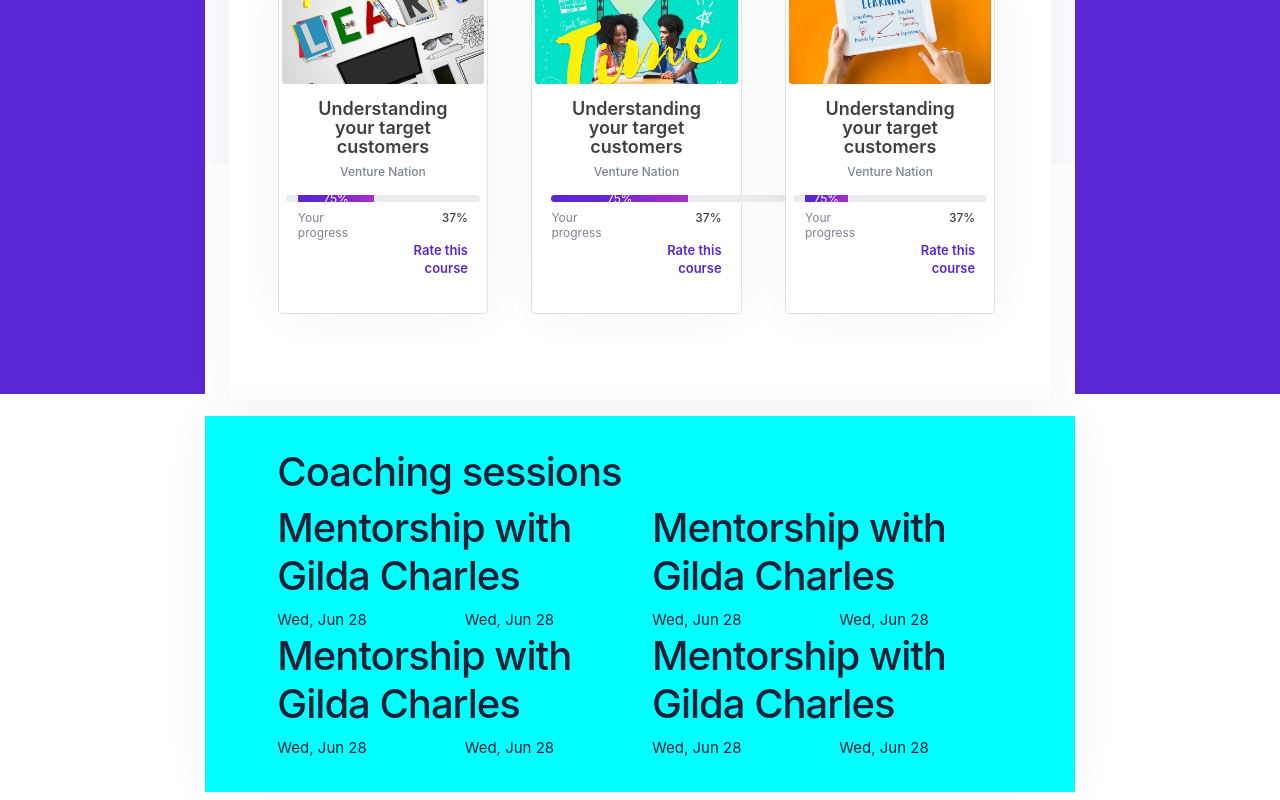
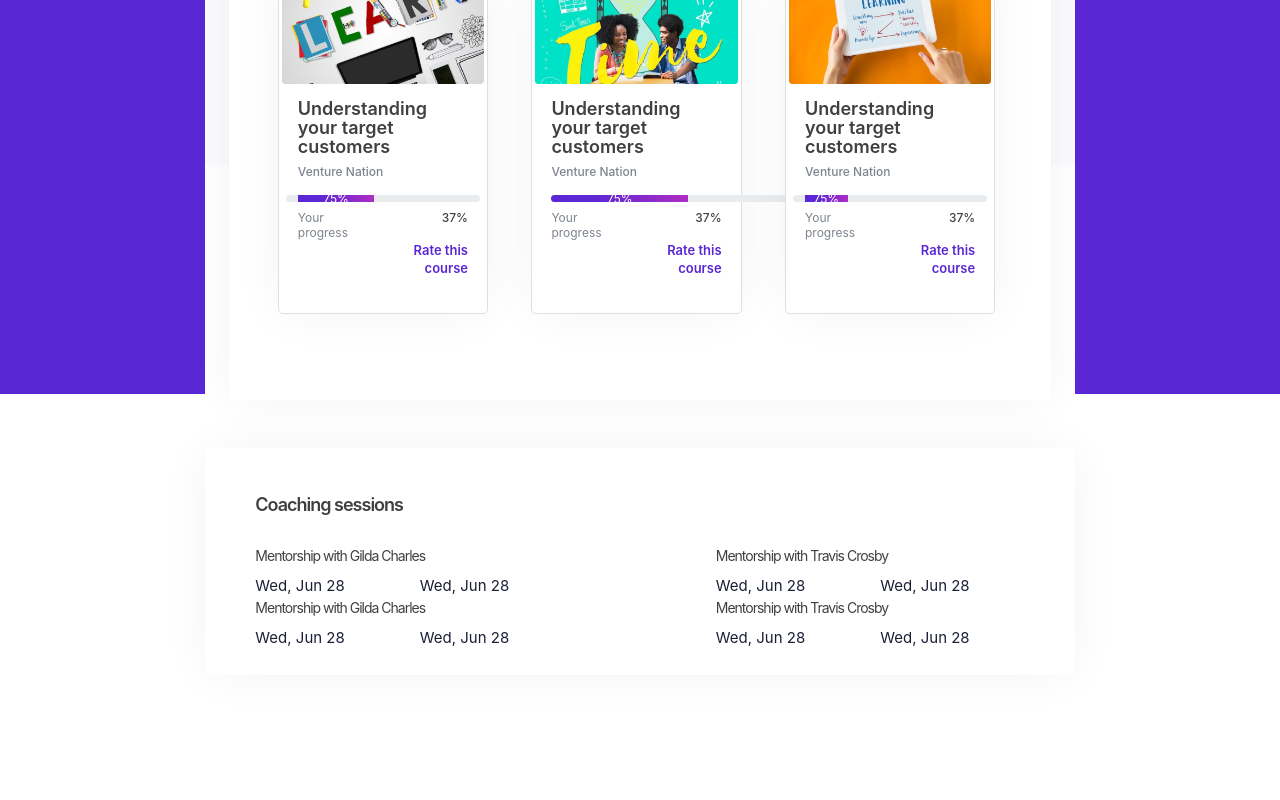
Before and after one commit to Ayodeji0955/vue-project, a Vue app: page /dashboard in a window 1280 px wide. Shown: the part 635-1435 px from the top of the page. After the commit the page ends 1350 px from the top, so only its background shows below. Built offline with nearby package versions, Linux system fonts and the light colour scheme.

Commit message:
added more css styles to the CoachingSession component

```diff
--- a/src/components/dashboard/CoachingSession.vue
+++ b/src/components/dashboard/CoachingSession.vue
@@ -1,31 +1,31 @@
 <template>
-    <div class="coaching-session">
-        <div class="container">
-            <h1>Coaching sessions</h1>
-            <div class="row justify-content-center">
-                <div class="col-md-6">
-                    <h1>Mentorship with Gilda Charles</h1>
+    <div class="coaching">
+        <div class="container coaching__container">
+            <h1 class="coaching__container--header-txt">Coaching sessions</h1>
+            <div class="row coaching__main-row justify-content-between">
+                <div class="col-md-5 coaching__main-col">
+                    <h1 class="coaching__main-col--sub-header">Mentorship with Gilda Charles</h1>
                     <div class="row">
                         <div class="col">Wed, Jun 28</div>
                         <div class="col">Wed, Jun 28</div>
                     </div>
                 </div>
-                <div class="col-md-6">
-                    <h1>Mentorship with Gilda Charles</h1>
+                <div class="col-md-5 coaching__main-col ">
+                    <h1 class="coaching__main-col--sub-header">Mentorship with Travis Crosby</h1>
                     <div class="row">
                         <div class="col">Wed, Jun 28</div>
                         <div class="col">Wed, Jun 28</div>
                     </div>
                 </div>
-                <div class="col-md-6">
-                    <h1>Mentorship with Gilda Charles</h1>
+                <div class="col-md-5 coaching__main-col">
+                    <h1 class="coaching__main-col--sub-header">Mentorship with Gilda Charles</h1>
                     <div class="row">
                         <div class="col">Wed, Jun 28</div>
                         <div class="col">Wed, Jun 28</div>
                     </div>
                 </div>
-                <div class="col-md-6">
-                    <h1>Mentorship with Gilda Charles</h1>
+                <div class="col-md-5 coaching__main-col">
+                    <h1 class="coaching__main-col--sub-header">Mentorship with Travis Crosby</h1>
                     <div class="row">
                         <div class="col">Wed, Jun 28</div>
                         <div class="col">Wed, Jun 28</div>
@@ -43,11 +43,42 @@
 @import "@/sass/variable.scss";
 @import "@/sass/mixin.scss";
 
-.coaching-session {
-    // background: #FFF;
-    padding: 2rem 3rem;
-    background-color: aqua;
-    box-shadow: 0px 0px 50px -5px rgba(0, 0, 0, 0.06);
+.coaching {
+    padding: 2rem 0rem;
+
+
+    &__container {
+        background: #FFF;
+        box-shadow: 0px 0px 50px -5px rgba(0, 0, 0, 0.06);
+        padding: 1.4375rem 1.6875rem 1.5625rem 1.5625rem;
+
+        &--header-txt {
+            color: var(--text-black, #404040);
+            font-family: Inter;
+            font-size: 1.125rem;
+            font-style: normal;
+            font-weight: 600;
+            line-height: normal;
+            padding: 1.4375rem 1.6875rem 0rem 1.5625rem;
+        }
+    }
+
+    &__main-row {
+        padding: 1.4375rem 1.6875rem 0rem 1.5625rem;
+    }
+
+    &__main-col {
+
+        &--sub-header {
+            color: var(--text-black, #404040);
+            font-family: Inter;
+            font-size: 0.875rem;
+            font-style: normal;
+            font-weight: 400;
+            line-height: 1.25rem;
+        }
+    }
+
 }
 
 </style>
--- a/src/components/dashboard/CoursesProgress.vue
+++ b/src/components/dashboard/CoursesProgress.vue
@@ -100,7 +100,7 @@
         padding: 4rem 0rem;
         background: var(--solid-white, #FFF);
         box-shadow: 0px 0px 50px -5px rgba(0, 0, 0, 0.06);
-        text-align: center;
+
 
     }
 
```
